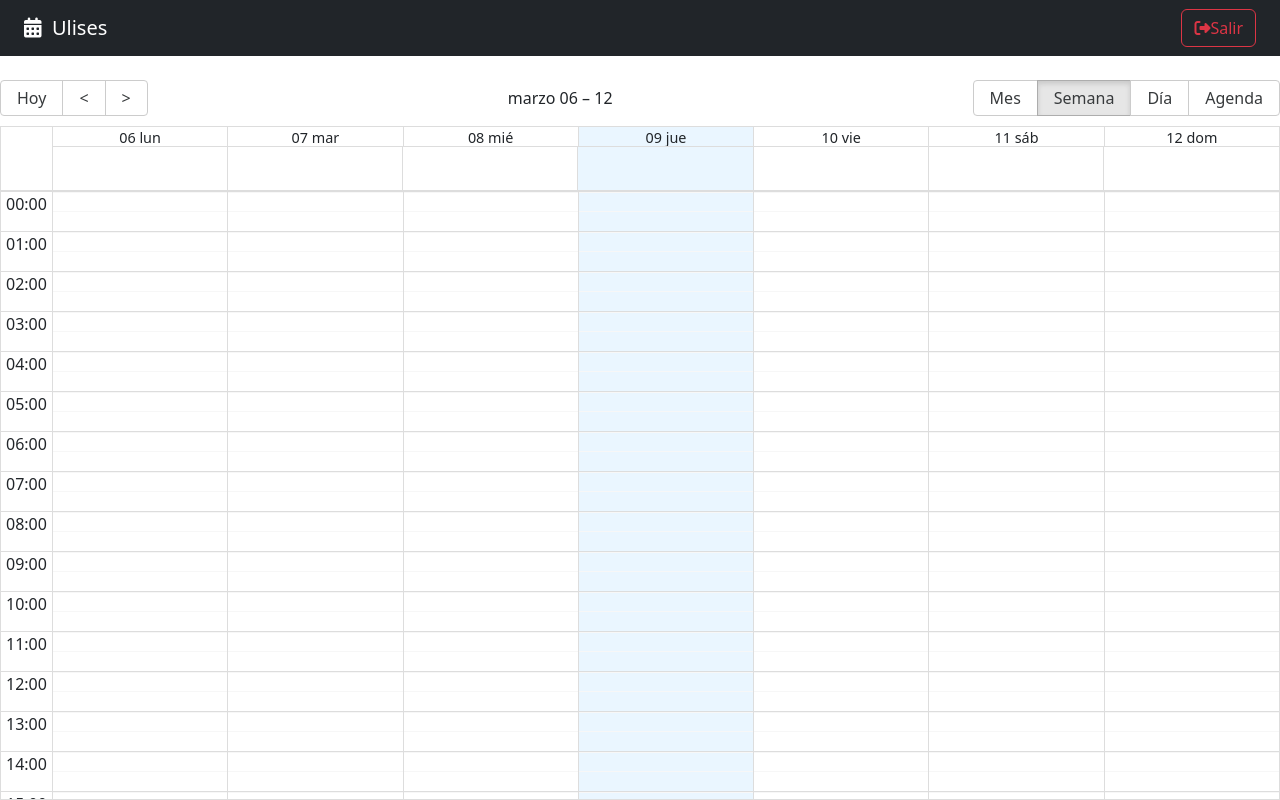
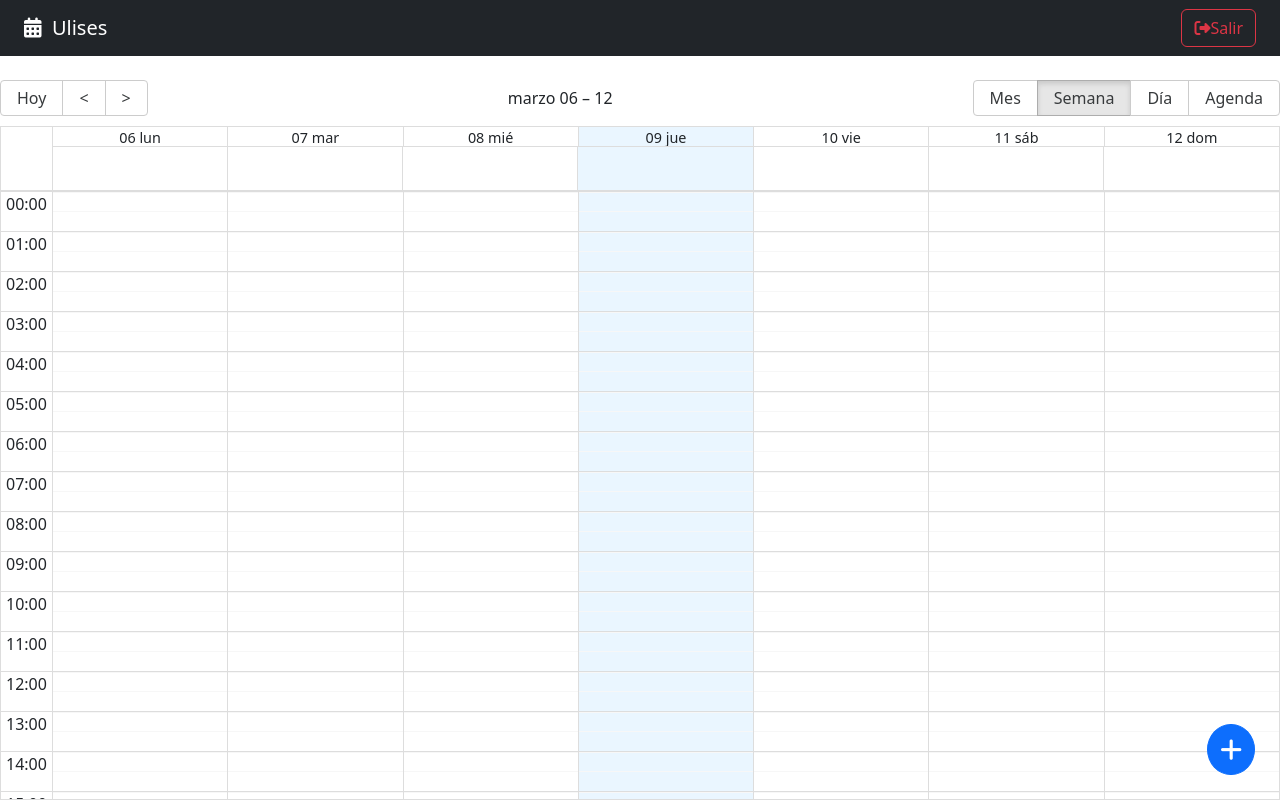
Before and after one commit to UlisesOrnelasR/front-calendar, a React (Vite) app: page / in a window 1280 px wide. Built offline with nearby package versions, Linux system fonts and the light colour scheme.

Commit message:
chore: Base create new event

```diff
--- /dev/null
+++ b/src/calendar/components/FabAddNew.jsx
@@ -0,0 +1,29 @@
+import { addHours } from "date-fns";
+import { useCalendarStore } from "../../hooks/useCalendarStore";
+import { useUiStore } from "../../hooks/useUiStore";
+
+export const FabAddNew = () => {
+  const { openDateModal } = useUiStore();
+  const { setActiveEvent } = useCalendarStore();
+
+  const handleClickNew = () => {
+    setActiveEvent({
+      title: "",
+      notes: "",
+      start: new Date(),
+      end: addHours(new Date(), 1),
+      bgcolor: "#fafafa",
+      user: {
+        _id: "123",
+        name: "Ulises",
+      },
+    });
+    openDateModal();
+  };
+
+  return (
+    <button className="btn btn-primary fab" onClick={handleClickNew}>
+      <i className="fas fa-plus"></i>
+    </button>
+  );
+};
--- a/src/calendar/pages/CalendarPage.jsx
+++ b/src/calendar/pages/CalendarPage.jsx
@@ -1,10 +1,9 @@
 import { useState } from "react";
 import { Calendar } from "react-big-calendar";
 import "react-big-calendar/lib/css/react-big-calendar.css";
-import { addHours } from "date-fns";
 import { localizer } from "../../helpers";
 
-import { CalendarEvent, CalendarModal, Navbar } from "../";
+import { CalendarEvent, CalendarModal, FabAddNew, Navbar } from "../";
 import { getMessagesEs } from "../../helpers";
 import { useUiStore } from "../../hooks/useUiStore";
 import { useCalendarStore } from "../../hooks/useCalendarStore";
@@ -63,6 +62,7 @@
         onView={onViewChanged}
       />
       <CalendarModal />
+      <FabAddNew />
     </>
   );
 };
--- a/src/styles.css
+++ b/src/styles.css
@@ -38,3 +38,12 @@
   outline: none;
   padding: 10px;
 }
+
+/* FABS */
+.fab{
+  position: fixed;
+  border-radius: 50%;
+  bottom: 25px;
+  font-size: 25px;
+  right: 25px;
+}
```
Also changed, not shown: src/calendar/index.js (+5 -4 lines).
